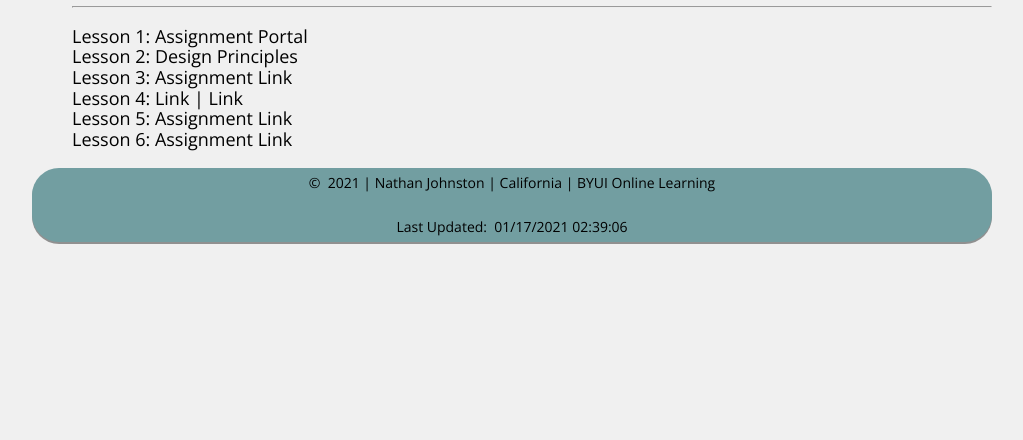
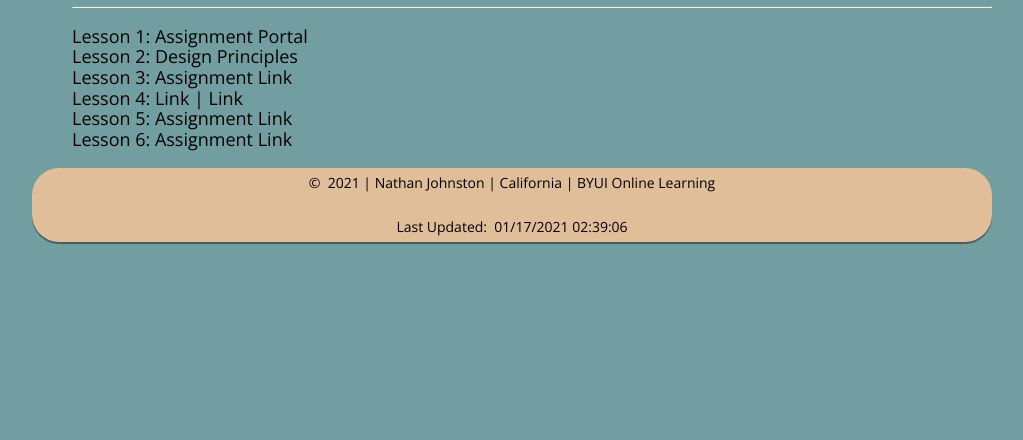
Before and after one commit to Millwr1ght/millwr1ght.github.io, a plain HTML site: page index.html in a window 1280 px wide. Shown: the part 360-800 px from the top of the page, without its empty margins (128-1151 px from the left). Drawn offline with nearby package versions, Linux system fonts and the light colour scheme.

Commit message:
afdsgfdbdvs
fadbgnf s

```diff
--- a/index.css
+++ b/index.css
@@ -12,7 +12,7 @@
 }
 
 body {
-	background-color: var(--main-white);
+	background-color: var(--main-blue);
 	font-family: "Open Sans", Arial, sans-serif;
 	font-size: 18px;
 	max-width: 960px;
@@ -34,8 +34,9 @@ a:hover {
 }
 
 header, footer {
-	background-color: var(--main-blue);
+	background-color: var(--main-accent);
 	border-radius: 1.5em;
+	border-color: var(--main-gray);
 	box-shadow: 0 2px 0 rgba(0, 0, 0, 0.4);
 	max-width: 960px;
   	margin: 0 auto;
--- a/lesson2/css/design-principles.css
+++ b/lesson2/css/design-principles.css
@@ -33,8 +33,9 @@
     }
 
     header, footer {
-        background-color: var(--main-blue);
-        border-radius: 1.5em;
+        background-color: var(--main-accent);
+	    border-radius: 1.5em;
+	    border-color: var(--main-gray);
         box-shadow: 0 2px 0 rgba(0, 0, 0, 0.4);
         max-width: 1080px;
         margin: 0 auto;
```
